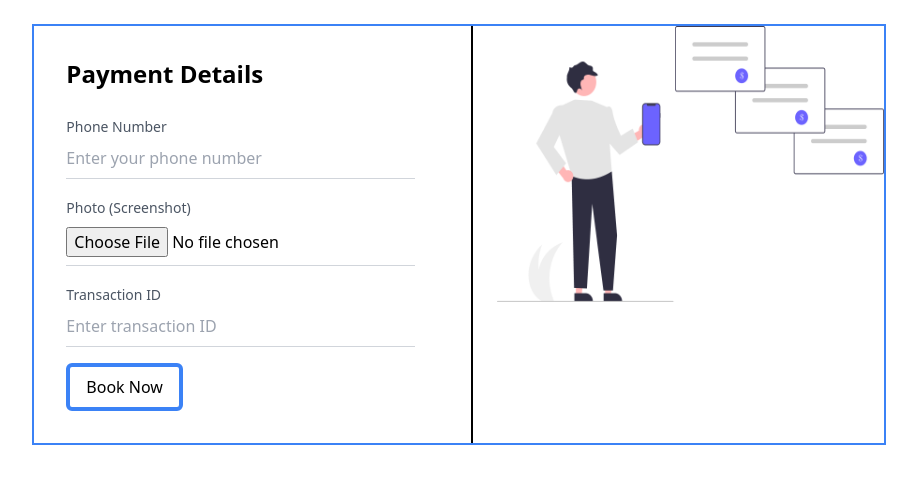
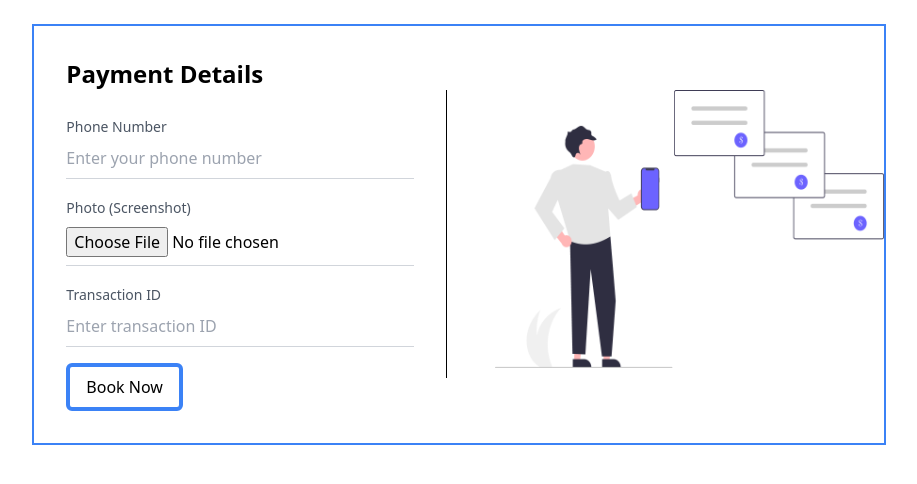
Before and after one commit to TseganeshYifruBerta/SWE-Hotel-Booking-Management-System, a Next.js app in the folder swe-hotel-booking-management-system-web/: page /payment in a window 1280 px wide. Shown: the top 484 px of the page, without its empty margins (181-1098 px from the left). Built offline with nearby package versions, Linux system fonts and the light colour scheme.

Commit message:
fix simple bug

```diff
--- a/swe-hotel-booking-management-system-web/components/payment/PaymentCard.tsx
+++ b/swe-hotel-booking-management-system-web/components/payment/PaymentCard.tsx
@@ -3,7 +3,7 @@ import Image from "next/image";
 
 const PaymentCard: React.FC = () => {
  return (
-   <div className="max-w-md mx-auto p-8 rounded-md">
+   <div className="max-w-md mx-auto p-8">
      <h1 className="text-2xl font-semibold mb-6">Payment Details</h1>
 
      <div className="mb-4">
--- a/swe-hotel-booking-management-system-web/pages/payment/index.tsx
+++ b/swe-hotel-booking-management-system-web/pages/payment/index.tsx
@@ -7,12 +7,14 @@ function Payment() {
           <div className="w-1/2">
             <PaymentCard />
           </div>
-          <div className="w-1/2 border-l-2 border-black pl-6 ml-6">
+          <div className="border-r border-black h-72 mt-16"></div>
+          <div className="w-1/2 pl-6 ml-6">
             <Image
               src={"/images/payment.png"}
               alt={""}
               width={400}
               height={400}
+              className="pt-16"
             />
           </div>
         </div>
```
